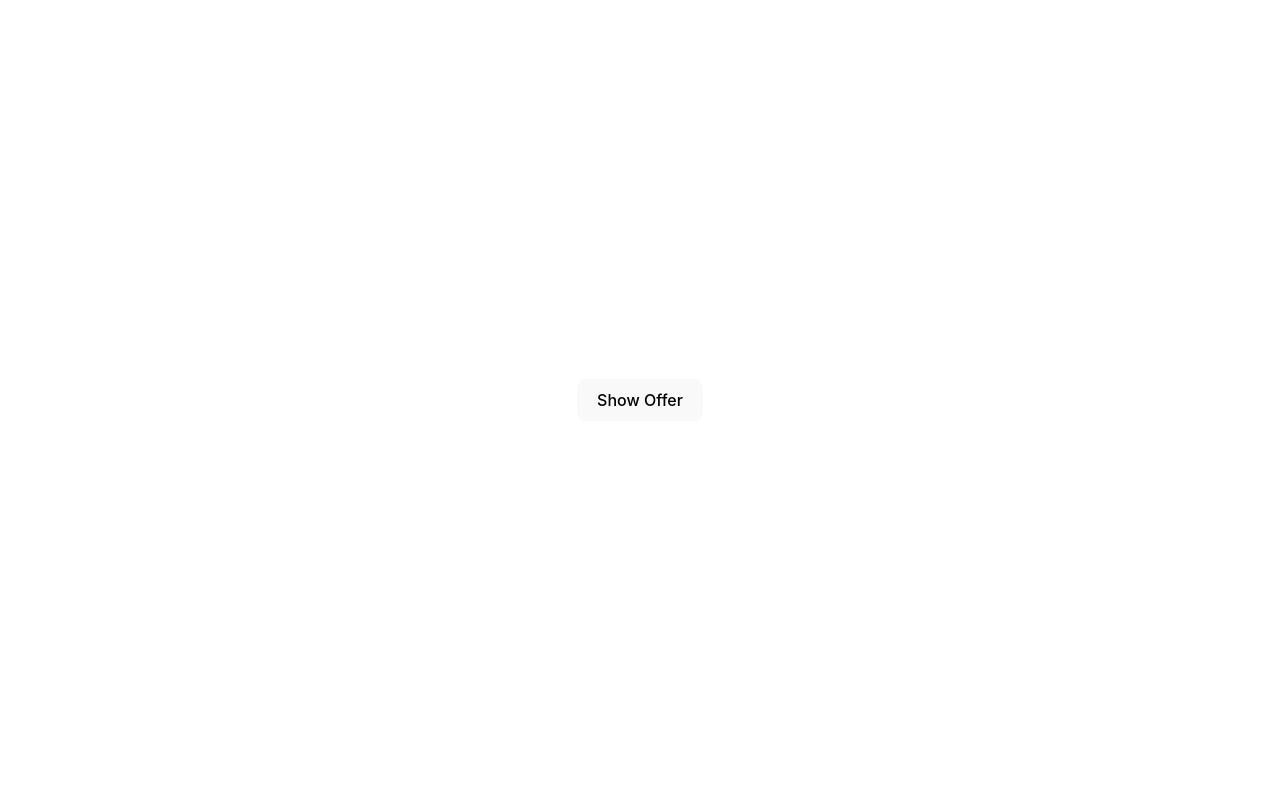
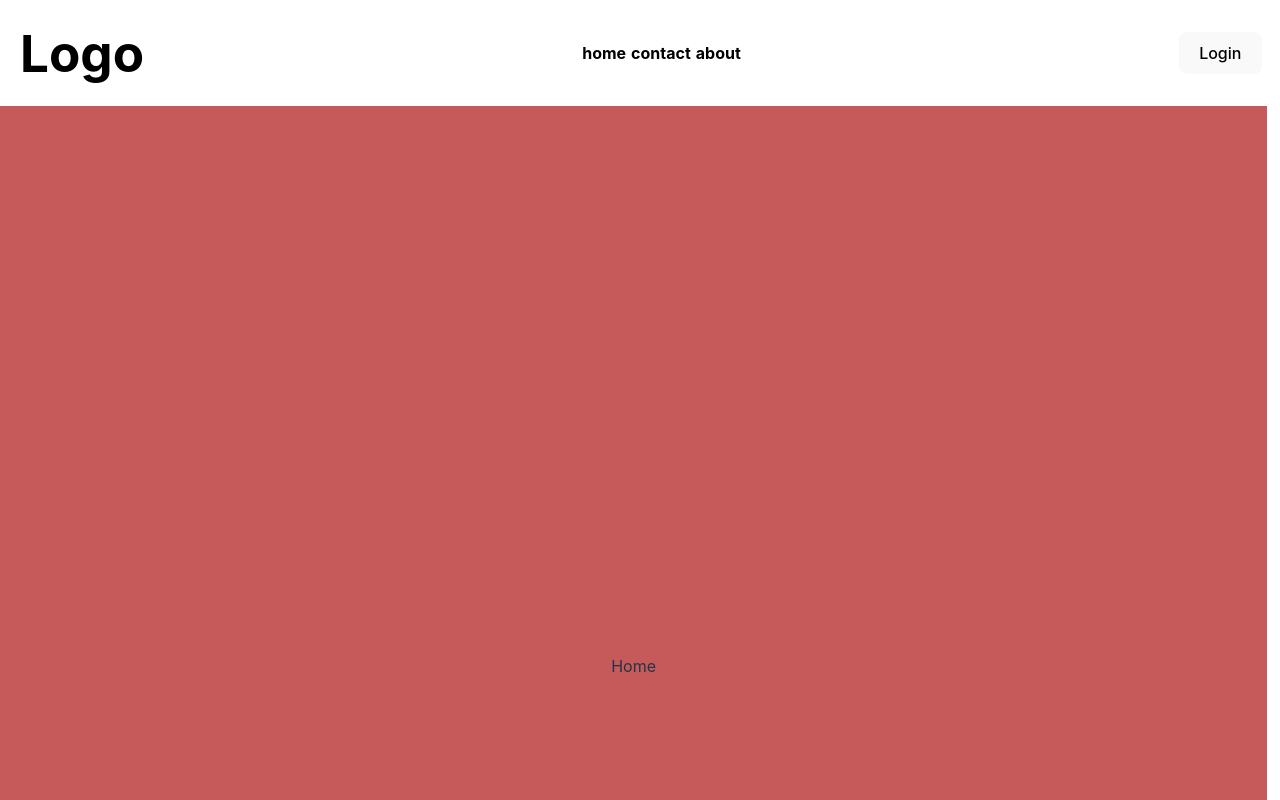
Before and after one commit to uphadeshrikant712/Daily-Coding-Challanges, a React (Vite) app in the folder 2.Tasks/: page / in a window 1280 px wide. Shown: the top 800 px of the page. Built offline with nearby package versions, Linux system fonts and the light colour scheme.

Commit message:
Sticky Navbar Basic Functionality

```diff
--- a/2.Tasks/src/App.jsx
+++ b/2.Tasks/src/App.jsx
@@ -13,6 +13,8 @@ import MultiStep from './components/9.Multi-Step-Form/MultiStep';
 import Accordian from './components/10.Multi-Accordian/Accordian';
 import Button from './components/11.Button/Button';
 import Model from './components/12.Model/Model';
+import Navbar from './components/13.SticyNavbar/Navbar';
+import Home from './components/13.SticyNavbar/Home';
 
 const App = () => {
   return (
@@ -39,7 +41,10 @@ const App = () => {
 
       {/* <Button/>       */}
 
-      <Model/>
+      {/* <Model/> */}
+
+      <Navbar />
+      <Home/>
     </div>
   )
 }
--- /dev/null
+++ b/2.Tasks/src/components/13.SticyNavbar/Home.jsx
@@ -0,0 +1,9 @@
+import React from 'react'
+
+const Home = () => {
+  return (
+    <div className='home'>Home</div>
+  )
+}
+
+export default Home
--- /dev/null
+++ b/2.Tasks/src/components/13.SticyNavbar/Navbar.jsx
@@ -0,0 +1,45 @@
+import React, { useEffect, useState } from 'react';
+import './nav.css';
+
+const Navbar = () => {
+  const [sticky, setSticky] = useState(false);
+
+  useEffect(() =>
+  {
+    const handleScroll = () =>
+    {
+
+
+    if (window.scrollY > 0)
+      {
+        setSticky(true);
+      }
+      else {
+        setSticky(false);
+      }
+    }
+    window.addEventListener('scroll', handleScroll);
+
+    return () =>
+    {
+      window.removeEventListener('scroll',handleScroll)
+    }
+  },[])
+  return (
+    <div className={`${sticky ? 'navbar' : 'nav'}`}>
+      <div className="logo">
+        <h1>Logo</h1>
+      </div>
+      <div className="links">
+        <h4>home</h4>
+        <h4>contact</h4>
+        <h4>about</h4>
+      </div>
+      <div className="button">
+        <button>Login</button>
+      </div>
+    </div>
+  )
+}
+
+export default Navbar
--- /dev/null
+++ b/2.Tasks/src/components/13.SticyNavbar/nav.css
@@ -0,0 +1,37 @@
+.home
+{
+  width: 99vw;
+  height: 140vh;
+  background-color: rgb(198, 90, 90);
+  display: flex;
+  align-items: center;
+  justify-content: center;
+}
+.nav
+{
+  width: 97vw;
+  height: 12vh;
+  background-color: white;
+  color: black;
+  display: flex;
+  align-items: center;
+  justify-content: space-between;
+  padding: 5px 20px;
+}
+.links
+{
+  display: flex;
+  align-items: center;
+  justify-content: center;
+  gap: 5px;
+}
+.navbar
+{
+  width: 97vw;
+  height: 12vh;
+  background-color: green;
+  display: flex;
+  align-items: center;
+  justify-content: space-between;
+  padding: 5px 20px;
+}
```
